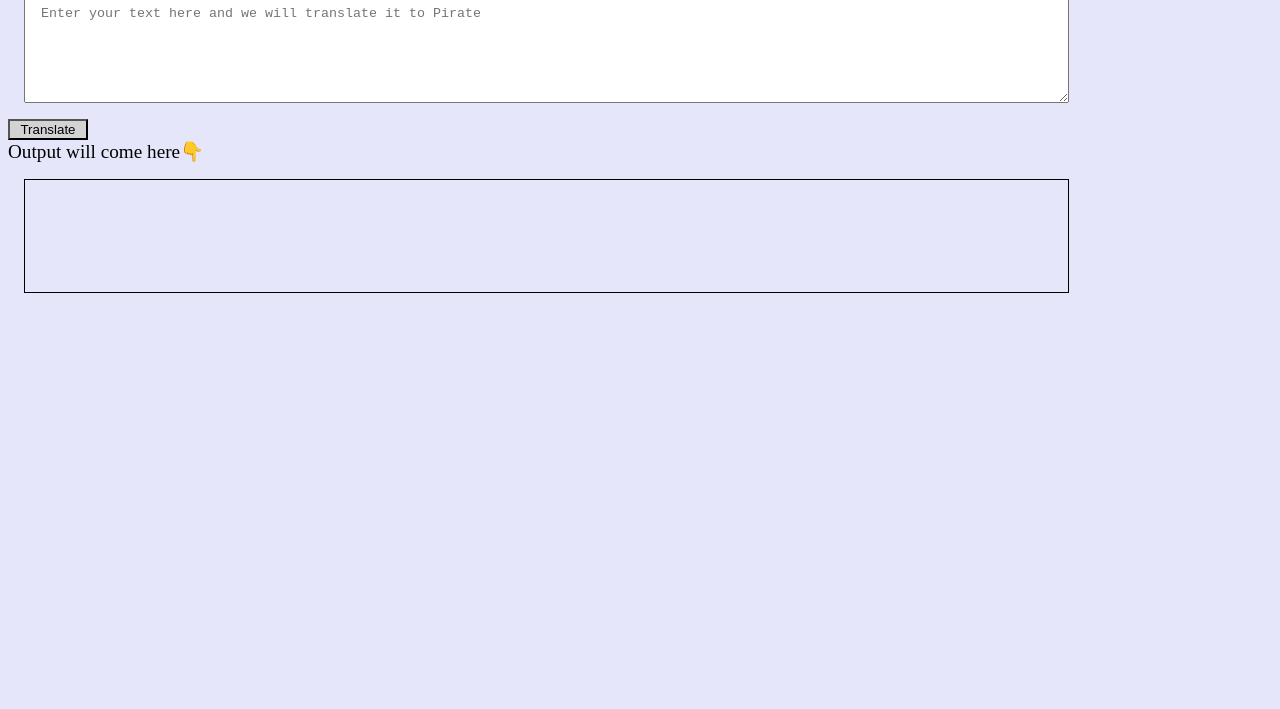
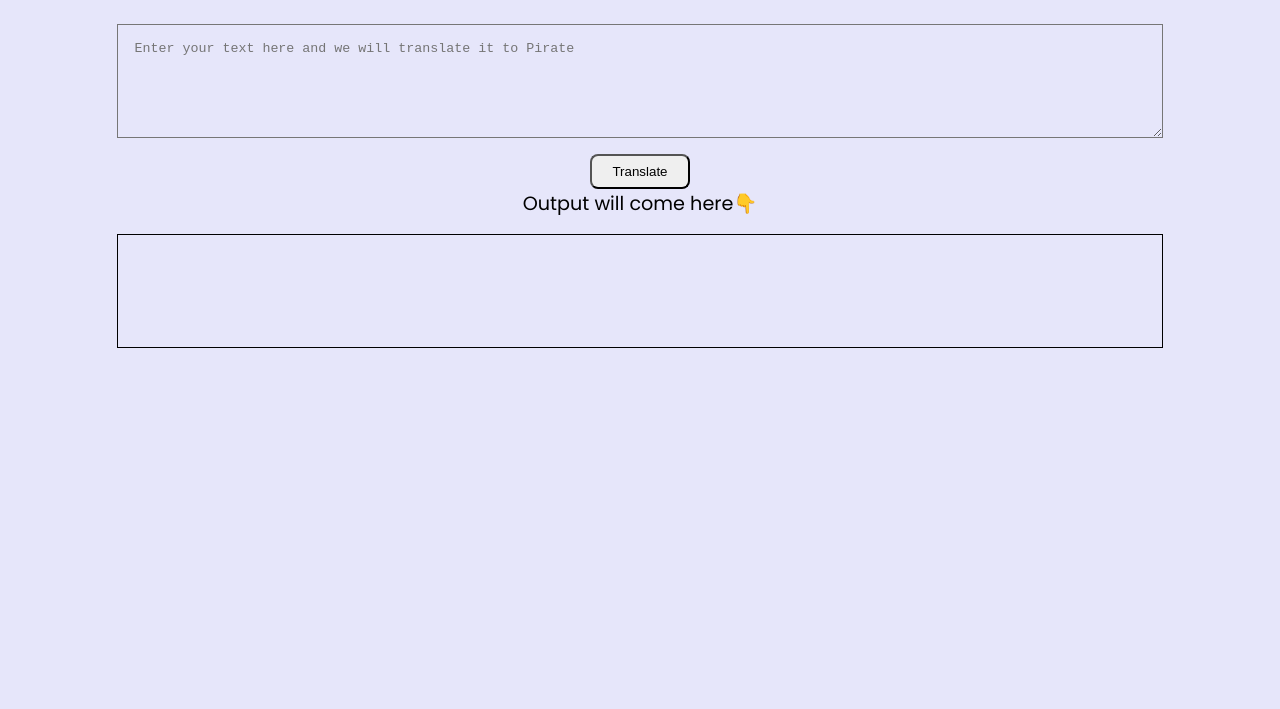
Before and after one commit to ShrutiLakhani/Mark7_Translator, a plain HTML site: page index.html in a window 1280 px wide. Shown: the part 91-800 px from the top of the page. Drawn offline with Linux system fonts and the light colour scheme.

Commit message:
Changes in CSS

```diff
--- a/index.html
+++ b/index.html
@@ -4,14 +4,14 @@
     <meta charset="UTF-8">
     <meta http-equiv="X-UA-Compatible" content="IE=edge">
     <meta name="viewport" content="width=device-width, initial-scale=1.0">
-    <link href="style.css" rel="stylesheet"
-    <title></title>
+    <link rel="stylesheet" href="style.css">
+    <title>Pirate Translator </title>
 
 </head>
 <body>
     <h1>Talk Pirate</h1>
     <textarea
-     id="txt-input"
+     class="txt-input center"
     placeholder="Enter your text here and we will translate it to Pirate"></textarea>
     <button id=btn-translate>Translate</button>
     <div style="font-size: larger;">Output will come here👇</div>
--- a/style.css
+++ b/style.css
@@ -1,6 +1,13 @@
+@import url('https://fonts.googleapis.com/css2?family=Poppins&display=swap');
+
 body
 {
-  background-color: lavender;
+    display: flex;
+    font-family: 'Poppins', sans-serif;
+    justify-content: center;
+    flex-direction: column;
+    align-items: center;
+    background-color:lavender;
 }
 .container
 {
@@ -9,23 +16,26 @@ body
     width:50vw;
 
 }
-button
+#btn-translate
 {
-    background-color:lightgrey;
-
     display: flex;
     align-items: center;
+    margin:auto;
     justify-content: center;
-    width: 80px;
+    width: 100px;
+    padding: 0.5rem;
+    border-radius: .5rem;
 
 }
- textarea
+.txt-input
 {
 width: 80%;
 height: 10vh;
 display: block;
+margin:auto;
 margin: 1rem;
 padding: 1rem 1rem 1rem 1rem;
+background: transparent;
 }
 #output
 {
@@ -34,4 +44,13 @@ button
     width: 80%;
     margin: 1rem;
     padding: 1rem;
+    background-color: transparent;
 }
+.header
+{
+    text-align: center;
+}
+.center
+{
+align-items: center;
+}
```
Lines whose indentation alone changed are shown as unchanged.
